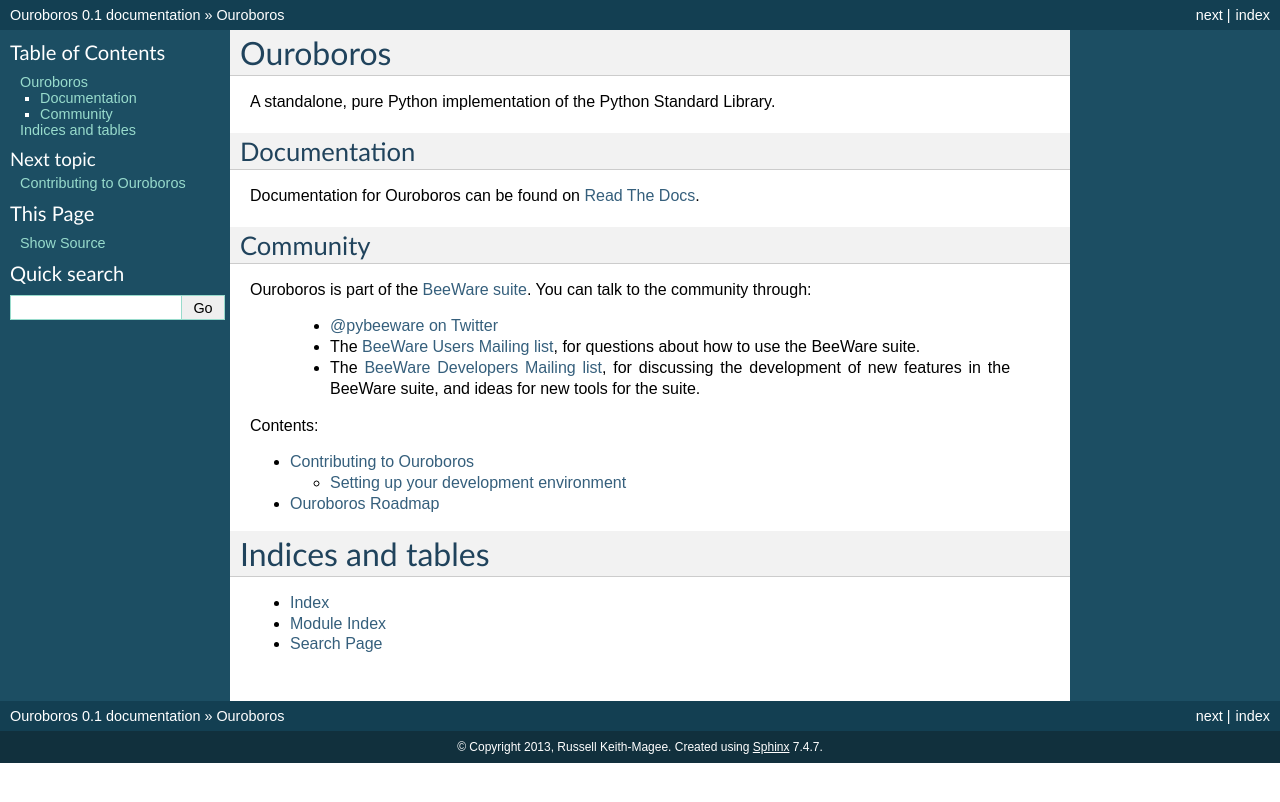
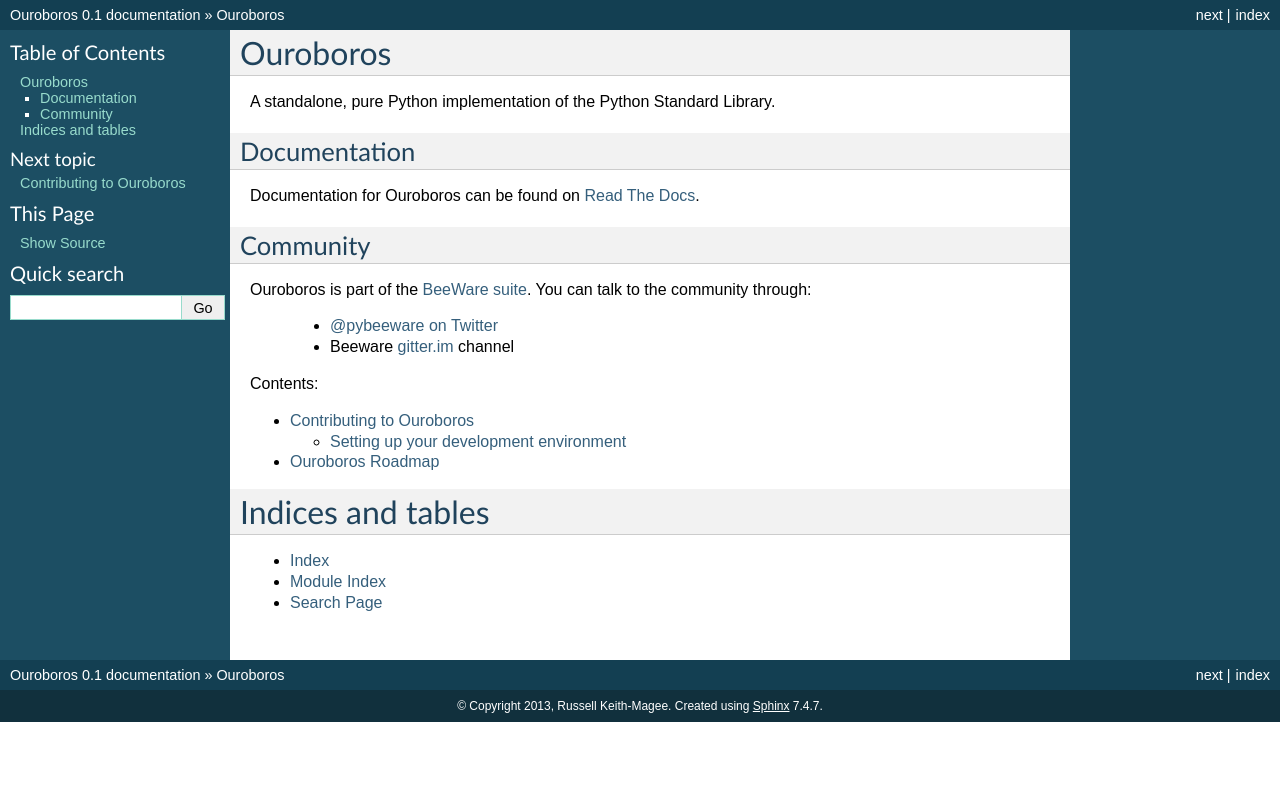
Before and after one commit to beeware/ouroboros, a Sphinx documentation site: the page built from docs/index.rst, in a window 1280 px wide. Shown: the top 802 px of the page. Built offline with Sphinx 7.4.7, drawn with Linux system fonts in a browser that asks for light colours; pages that are not in the unit, such as notebooks, are missing from menus.

Commit message:
Mark correct links to active communication channels. (#5)
* Update index.rst

Mark right communication channels, since mailing lists have been inactive/deprecated for a while now.

* Update index.rst

* Update index.rst

Pointing to the correct RTD link

```diff
--- a/docs/index.rst
+++ b/docs/index.rst
@@ -15,15 +15,12 @@
 
  * `@pybeeware on Twitter`_
 
- * The `BeeWare Users Mailing list`_, for questions about how to use the BeeWare suite.
-
- * The `BeeWare Developers Mailing list`_, for discussing the development of new features in the BeeWare suite, and ideas for new tools for the suite.
+ * Beeware `gitter.im`_ channel
 
 .. _BeeWare suite: http://pybee.org
-.. _Read The Docs: https://ouroboros.readthedocs.io
+.. _Read The Docs: https://pybee-ouroboros.readthedocs.io
 .. _@pybeeware on Twitter: https://twitter.com/pybeeware
-.. _BeeWare Users Mailing list: https://groups.google.com/forum/#!forum/beeware-users
-.. _BeeWare Developers Mailing list: https://groups.google.com/forum/#!forum/beeware-developers
+.. _gitter.im: https://gitter.im/pybee/general
 
 Contents:
 
```
